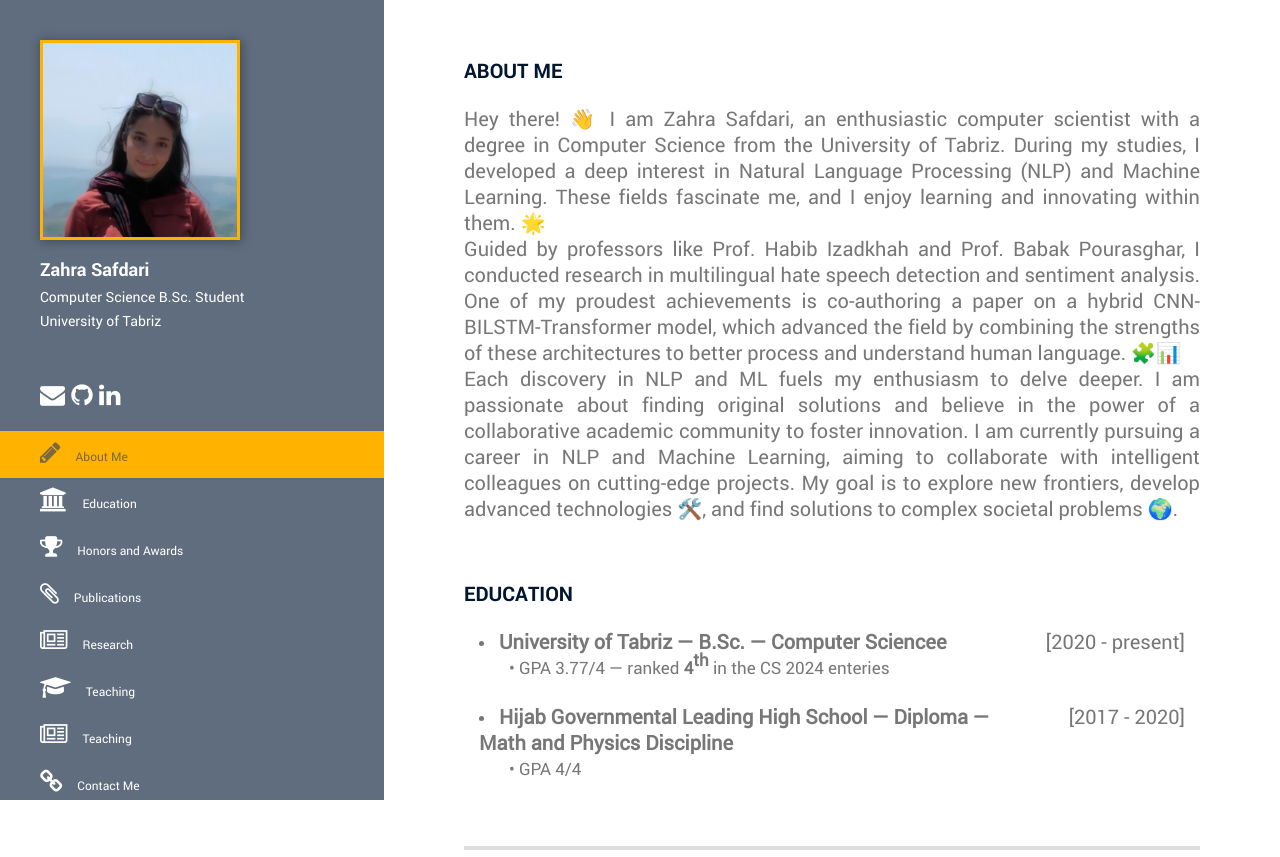
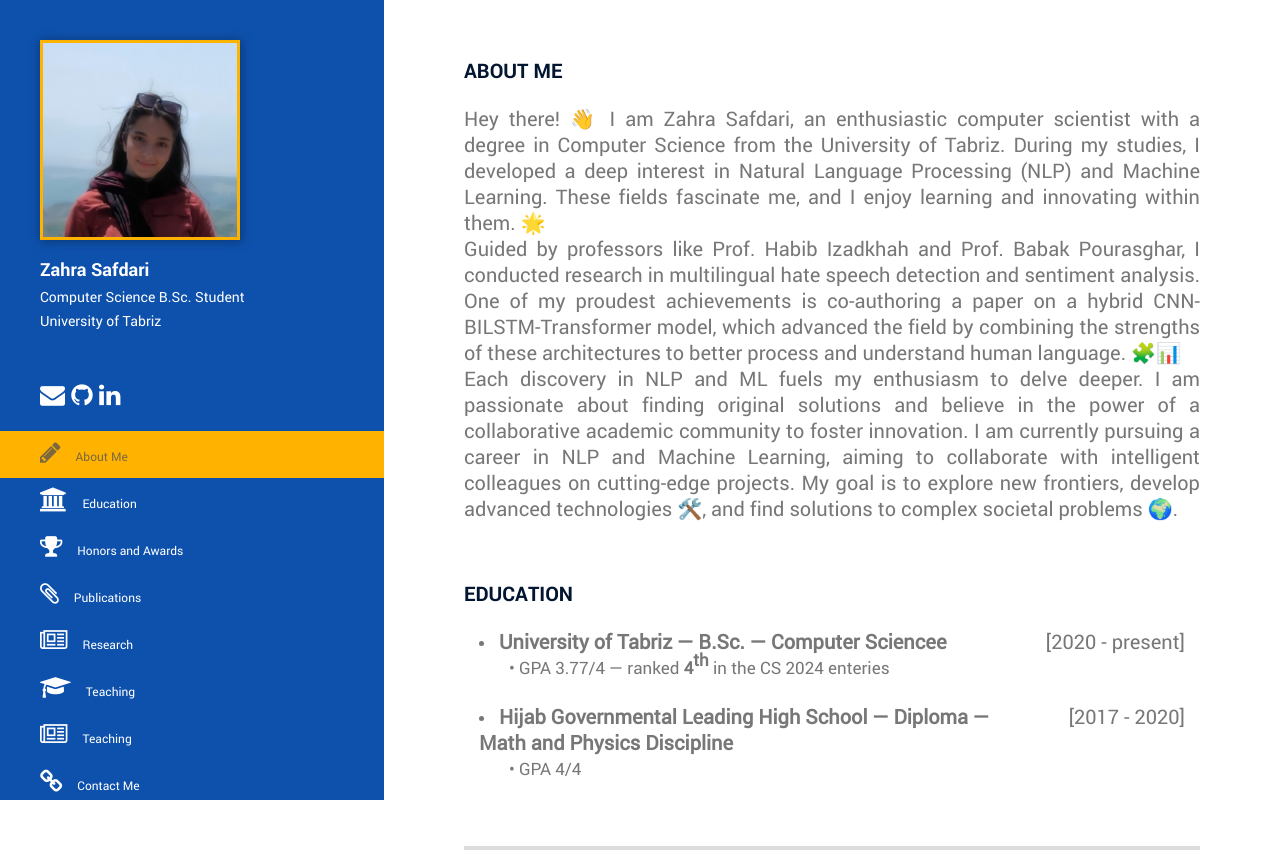
Before and after one commit to zahrasafdari/zahrasafdari.github.io, a plain HTML site: page index.html in a window 1280 px wide. Shown: the top 857 px of the page. Drawn offline with Linux system fonts and the light colour scheme.

Commit message:
Update templatemo-style.css

```diff
--- a/css/templatemo-style.css
+++ b/css/templatemo-style.css
@@ -282,7 +282,7 @@ hr {
     width: 23%;
     height: 100%;
     position: fixed;
-    background-color: #5f6d7e;
+    background-color: #0E51AD;
 /*     background-color: #210206; */
     color: white;
     overflow-y: hidden;
```
